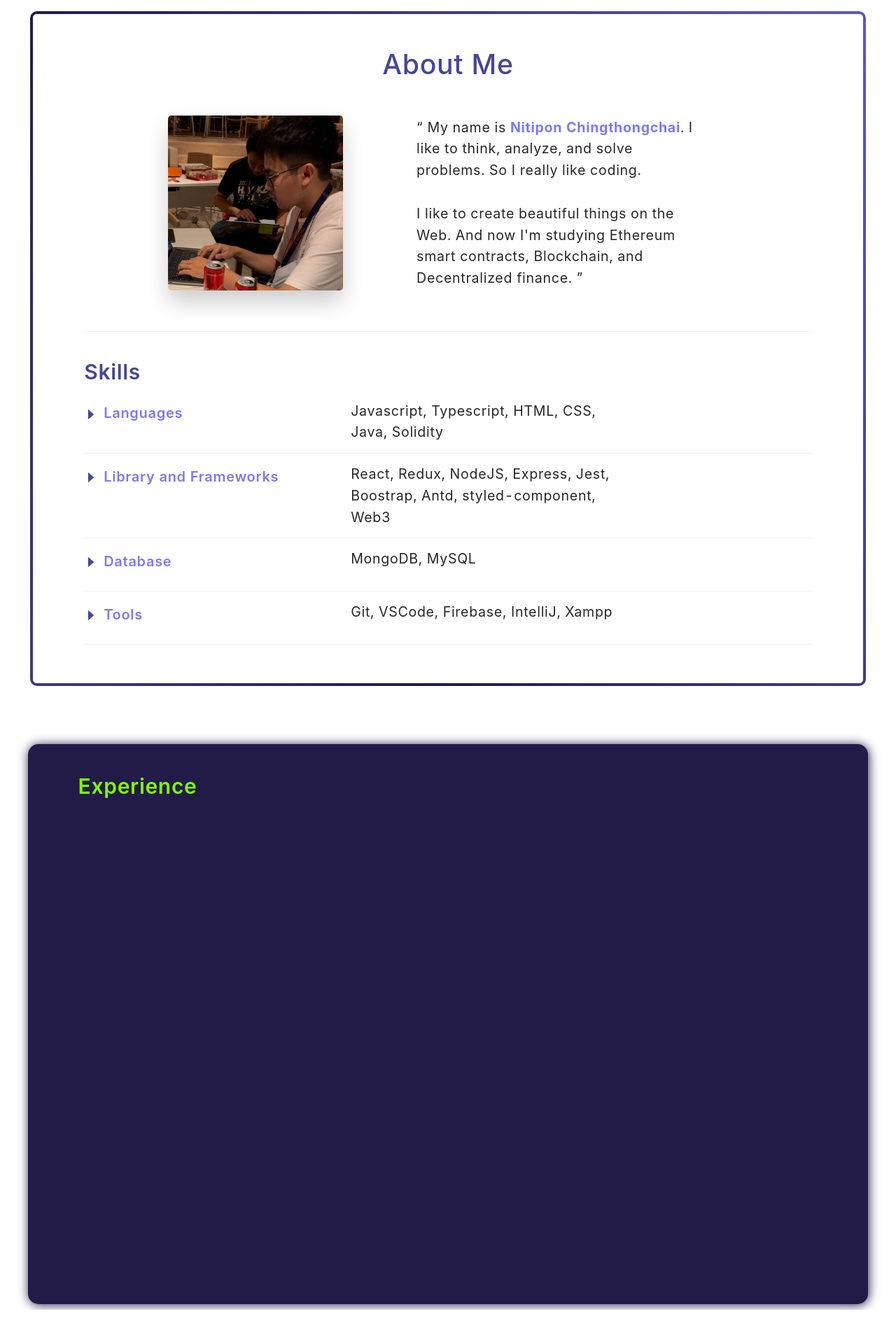
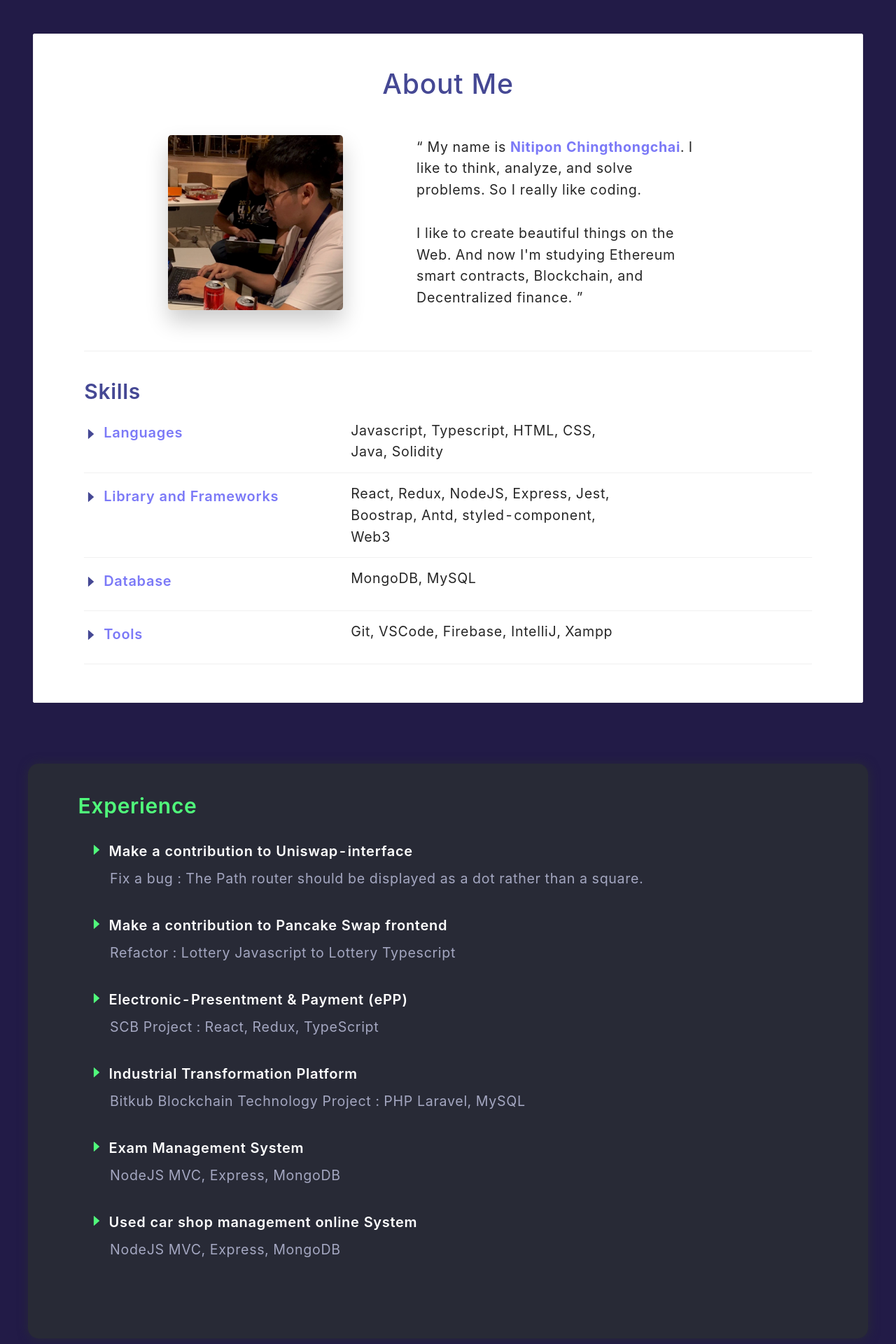
Before and after one commit to Armakuji/portfolio, a React (Create React App) app: page / in a window 1280 px wide. Shown: the part 851-2771 px from the top of the page at 70% size. Before the commit the page ends 2722 px from the top, so only its background shows below. Built offline with nearby package versions, Linux system fonts and the light colour scheme.

Commit message:
feat(ImproveUI): implement experience section and change theme

```diff
--- a/src/components/AboutSection/AboutSection.tsx
+++ b/src/components/AboutSection/AboutSection.tsx
@@ -6,7 +6,8 @@ import SectionDevider from "components/SectionDevider/SectionDevider";
 import Skills from "./components/Skills/Skills";
 
 const AboutContainer = styled.div`
-  z-index: -999;
+  background: #221b47;
+
   min-height: 400px;
   min-width: 375px;
   padding: 4rem 1rem 1rem 1rem;
@@ -35,33 +36,6 @@ const AboutContainer = styled.div`
         margin: 1rem 3rem;
       }
     }
-
-    --border-width: 5px;
-    position: relative;
-    display: flex;
-    justify-content: center;
-    align-items: center;
-    border-radius: var(--border-width);
-    &::after {
-      position: absolute;
-      content: "";
-      top: calc(-1 * var(--border-width));
-      left: calc(-1 * var(--border-width));
-      z-index: -1;
-      width: calc(100% + var(--border-width) * 2);
-      height: calc(100% + var(--border-width) * 2);
-      background: linear-gradient(60deg, #454894, #7b79f7, #221b47, #7b79f7);
-      background-size: 300% 300%;
-      background-position: 0 50%;
-      border-radius: calc(2 * var(--border-width));
-      animation: moveGradient 4s alternate infinite;
-    }
-
-    @keyframes moveGradient {
-      50% {
-        background-position: 100% 50%;
-      }
-    }
   }
 `;
 
--- a/src/components/AboutSection/components/AboutDetail.tsx
+++ b/src/components/AboutSection/components/AboutDetail.tsx
@@ -60,12 +60,15 @@ const Experience = () => {
       <div className="text-center title">
         <h1 className="title">About Me</h1>
       </div>
-      <FadeInContainer>
+
       <Row align="middle" justify="center" gutter={[20, 40]} id="intro-fade">
         <Col xs={24} md={12}>
+          <FadeInContainer>
             <ProfileImageContainer />
+          </FadeInContainer>
         </Col>
         <Col xs={24} md={12}>
+          <FadeInContainer>
             <div className="about">
               <div>
                 &ldquo; My name is{" "}
@@ -82,9 +85,9 @@ const Experience = () => {
                 </div>
               </div>
             </div>
+          </FadeInContainer>
         </Col>
       </Row>
-      </FadeInContainer>
     </AboutDetailContainer>
   );
 };
--- a/src/components/AboutSection/components/Skills/Skills.tsx
+++ b/src/components/AboutSection/components/Skills/Skills.tsx
@@ -8,7 +8,7 @@ import {
   libraryList,
   databaseList,
   toolList,
-} from "utils/SkillList/SkillList";
+} from "utils/SkillList";
 
 const SkillContainer = styled.div``;
 
--- a/src/components/ExperienceSection/ExperienceSection.tsx
+++ b/src/components/ExperienceSection/ExperienceSection.tsx
@@ -1,8 +1,11 @@
 import React from "react";
 import styled from "styled-components";
 import { Typography, Card } from "antd";
+import ExperienceDetail from "./components/ExperienceDetail";
 
 const ExperienceSectionContainer = styled.div`
+  background: #221b47;
+
   min-height: 400px;
   display: flex;
   justify-content: center;
@@ -10,7 +13,7 @@ const ExperienceSectionContainer = styled.div`
   word-wrap: break-word;
   padding: 4rem 0.5rem 0.5rem;
   .title {
-    color: chartreuse;
+    color: #50fa7b;
     // color: darkorange;
     // color: deepskyblue;
     // color: dodgerblue;
@@ -23,8 +26,8 @@ const ExperienceSectionContainer = styled.div`
     height: 100%;
     min-height: 800px;
     border-radius: 15px;
-    background: #221b47;
-    box-shadow: 1px 1px 15px #221b47;
+    background: #282a36;
+    box-shadow: 1px 1px 15px #282a36;
 
     border: none;
 
@@ -51,6 +54,7 @@ const ExperienceSection = () => {
         <Title level={2} className="title">
           Experience
         </Title>
+        <ExperienceDetail />
       </Card>
     </ExperienceSectionContainer>
   );
--- a/src/components/ExperienceSection/components/ExperienceDetail.tsx
+++ b/src/components/ExperienceSection/components/ExperienceDetail.tsx
@@ -1,7 +1,75 @@
 import React from "react";
+import styled from "styled-components";
+import FadeInContainer from "components/FadeInContainer/FadeInContainer";
+import { Typography, Space } from "antd";
+import { AiFillCaretRight } from "react-icons/ai";
+import { experienceList } from "utils/ExperienceList";
+
+interface ExperienceDetailType {
+  title: string;
+  description: string;
+}
+
+const ExperienceDetailContainer = styled.div`
+  margin: 2rem 1rem;
+  word-break: break-word;
+
+  .detail {
+    padding-bottom: 2em;
+
+    h4.ant-typography {
+      color: white;
+      line-height: 1.25;
+    }
+
+    .description {
+      margin-left: 1.5em;
+
+      span.ant-typography {
+        color: #a4a7c1;
+      }
+    }
+    // color: darkorange;
+    // color: deepskyblue;
+    // color: dodgerblue;
+    // color: mediumspringgreen;
+  }
+`;
+
+const AiFillCaretRightColor = styled(AiFillCaretRight)`
+  height: 1em;
+  width: auto;
+
+  path {
+    stroke: #50fa7b;
+    fill: #50fa7b;
+  }
+`;
+
+const { Text, Title } = Typography;
 
 const ExperienceDetail = () => {
-  return <div></div>;
+  return (
+    <ExperienceDetailContainer>
+      {experienceList.map((item: ExperienceDetailType, index: number) => {
+        return (
+          <div className="detail" key={index}>
+            <FadeInContainer>
+              <Title level={4}>
+                <Space>
+                  <AiFillCaretRightColor />
+                  {item.title}
+                </Space>
+              </Title>
+              <div className="description">
+                <Text>{item.description}</Text>
+              </div>
+            </FadeInContainer>
+          </div>
+        );
+      })}
+    </ExperienceDetailContainer>
+  );
 };
 
 export default ExperienceDetail;
--- a/src/components/IntroSection/IntroSection.styled.tsx
+++ b/src/components/IntroSection/IntroSection.styled.tsx
@@ -6,6 +6,7 @@ export const IntroContrainer = styled.div`
 
   @media (min-width: 365px) {
     width: auto;
+    padding-top: 2em;
   }
 `;
 
@@ -83,7 +84,7 @@ export const Content = styled.div`
     }
   }
 
-  @media (min-width: 800px) {
+  @media (min-width: 820px) {
     h1 {
       font-size: 2.6rem;
     }
--- a/src/components/NavBar/NavBar.tsx
+++ b/src/components/NavBar/NavBar.tsx
@@ -124,6 +124,7 @@ const NavBar: FC<MenuSliderProps> = (props) => {
       setIsTop(false);
       setFontColor("black");
       setBackgroundColor("white");
+      console.log("exe");
     }
   };
 
--- /dev/null
+++ b/src/utils/ExperienceList.ts
@@ -0,0 +1,27 @@
+export const experienceList = [
+  {
+    title: "Make a contribution to Uniswap-interface",
+    description:
+      "Fix a bug : The Path router should be displayed as a dot rather than a square.",
+  },
+  {
+    title: "Make a contribution to Pancake Swap frontend",
+    description: "Refactor : Lottery Javascript to Lottery Typescript",
+  },
+  {
+    title: "Electronic-Presentment & Payment (ePP)",
+    description: "SCB Project :  React, Redux, TypeScript",
+  },
+  {
+    title: "Industrial Transformation Platform",
+    description: "Bitkub Blockchain Technology Project : PHP Laravel, MySQL",
+  },
+  {
+    title: "Exam Management System",
+    description: "NodeJS MVC, Express, MongoDB",
+  },
+  {
+    title: "Used car shop management online System",
+    description: "NodeJS MVC, Express, MongoDB",
+  },
+];
```
Also changed, not shown: src/utils/SkillList.ts (renamed from src/utils/SkillList/SkillList.ts). Lines whose indentation alone changed are shown as unchanged.
